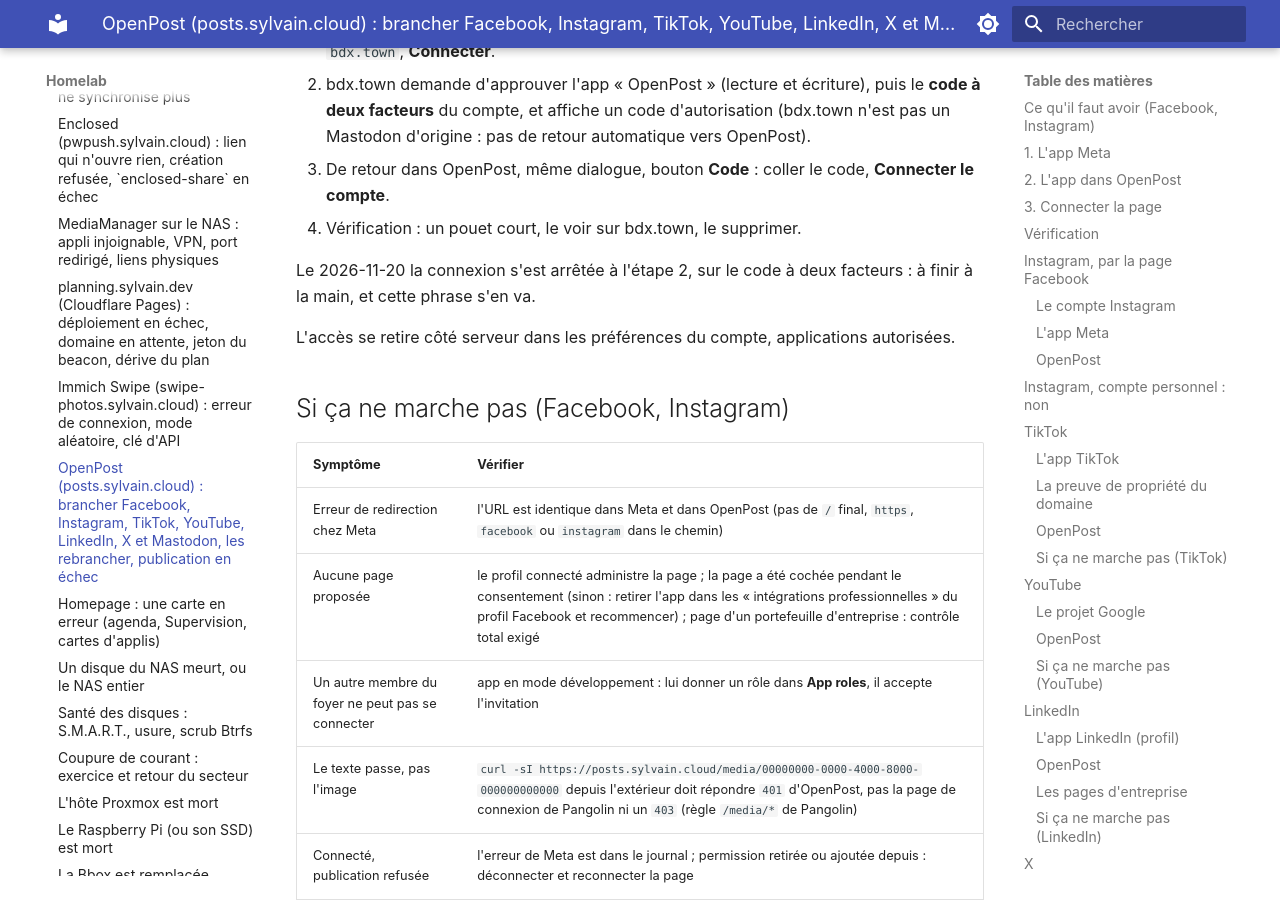
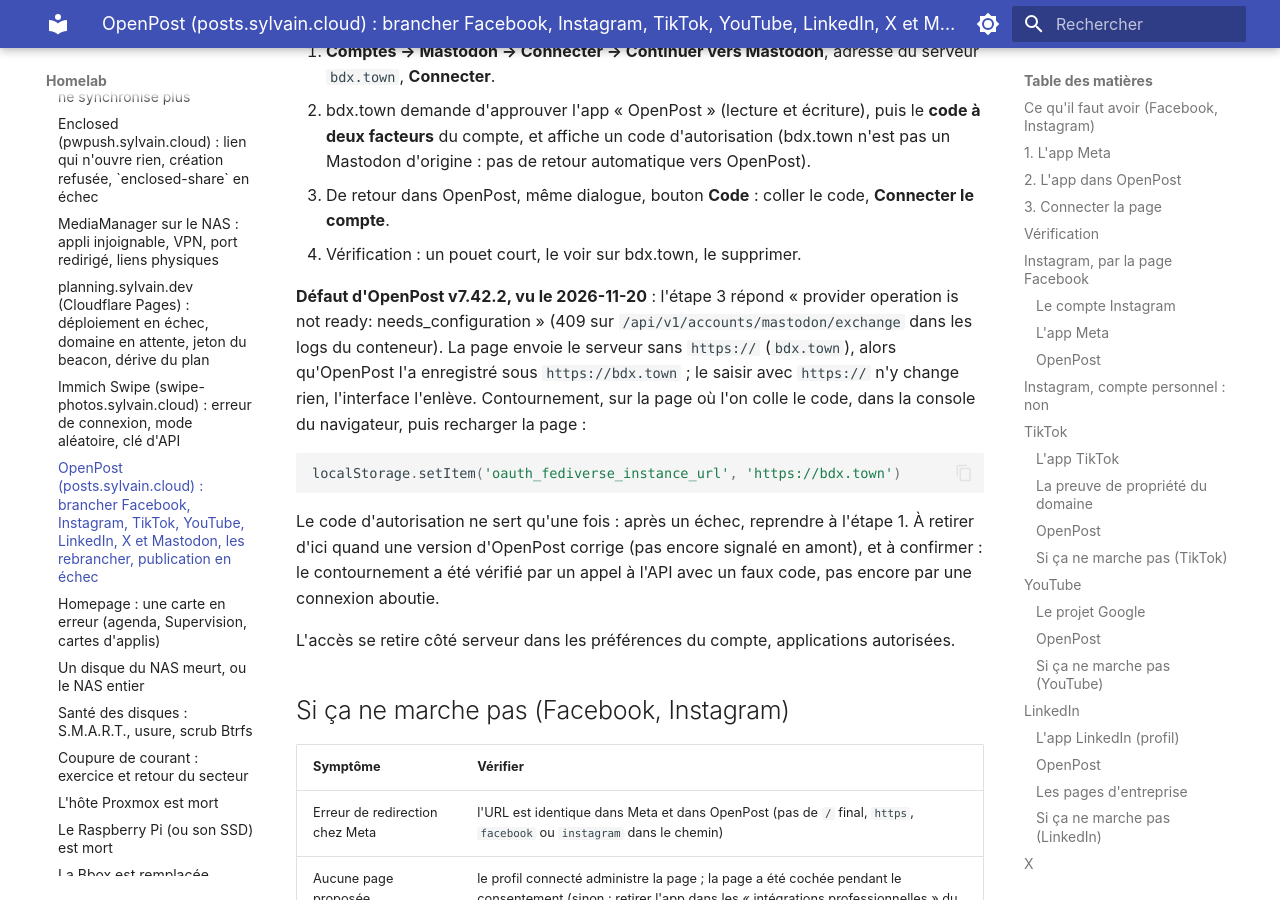
Before and after one commit to sylvainmetayer/homelab, an MkDocs documentation site: the page built from docs/runbooks/openpost-reseaux-sociaux.md, in a window 1280 px wide and 900 px high, scrolled down 12623 px. Built offline with MkDocs 1.6.1 and Material for MkDocs 9.7.7, drawn with Linux system fonts in a browser that asks for light colours; some of the changed text lies outside the part shown.

Commit message:
docs(openpost): défaut du code Mastodon en v7.42.2 et contournement
Claude-Session: https://claude.ai/code/session_01EfxfY6dt24ZNPuz3NxqznD

````diff
--- a/docs/runbooks/openpost-reseaux-sociaux.md
+++ b/docs/runbooks/openpost-reseaux-sociaux.md
@@ -14,9 +14,10 @@ compte Instagram de test) et **Personnel** (LinkedIn, Bluesky, dev/null,
 Mastodon, X). Vérifier lequel est ouvert, en haut à gauche, avant de
 connecter un compte.
 
-Réseaux branchés à ce jour, depuis le 2026-11-12 : **Facebook (une page)** et
+Réseaux branchés à ce jour : depuis le 2026-11-12, **Facebook (une page)** et
 **Instagram** (un compte professionnel lié à cette page), par la même app
-Meta.
+Meta ; depuis le 2026-11-20, le profil **LinkedIn**. X et Mastodon sont
+préparés, pas encore connectés.
 
 [TikTok](#tiktok) et [YouTube](#youtube) sont écrits le 2026-11-16 d'après les
 guides amont, **pas encore essayés** : ce qui y est marqué « à confirmer » se
@@ -492,8 +493,22 @@ serveur. Compte visé : `@sylvain@bdx.town`, espace **Personnel**.
    **Connecter le compte**.
 4. Vérification : un pouet court, le voir sur bdx.town, le supprimer.
 
-Le 2026-11-20 la connexion s'est arrêtée à l'étape 2, sur le code à deux
-facteurs : à finir à la main, et cette phrase s'en va.
+**Défaut d'OpenPost v7.42.2, vu le 2026-11-20** : l'étape 3 répond « provider
+operation is not ready: needs_configuration » (409 sur
+`/api/v1/accounts/mastodon/exchange` dans les logs du conteneur). La page
+envoie le serveur sans `https://` (`bdx.town`), alors qu'OpenPost l'a
+enregistré sous `https://bdx.town` ; le saisir avec `https://` n'y change
+rien, l'interface l'enlève. Contournement, sur la page où l'on colle le code,
+dans la console du navigateur, puis recharger la page :
+
+```js
+localStorage.setItem('oauth_fediverse_instance_url', 'https://bdx.town')
+```
+
+Le code d'autorisation ne sert qu'une fois : après un échec, reprendre à
+l'étape 1. À retirer d'ici quand une version d'OpenPost corrige (pas encore
+signalé en amont), et à confirmer : le contournement a été vérifié par un
+appel à l'API avec un faux code, pas encore par une connexion aboutie.
 
 L'accès se retire côté serveur dans les préférences du compte, applications
 autorisées.
````
Also changed, not shown: ansible/roles/openpost/README.md (+1 -1 lines).
